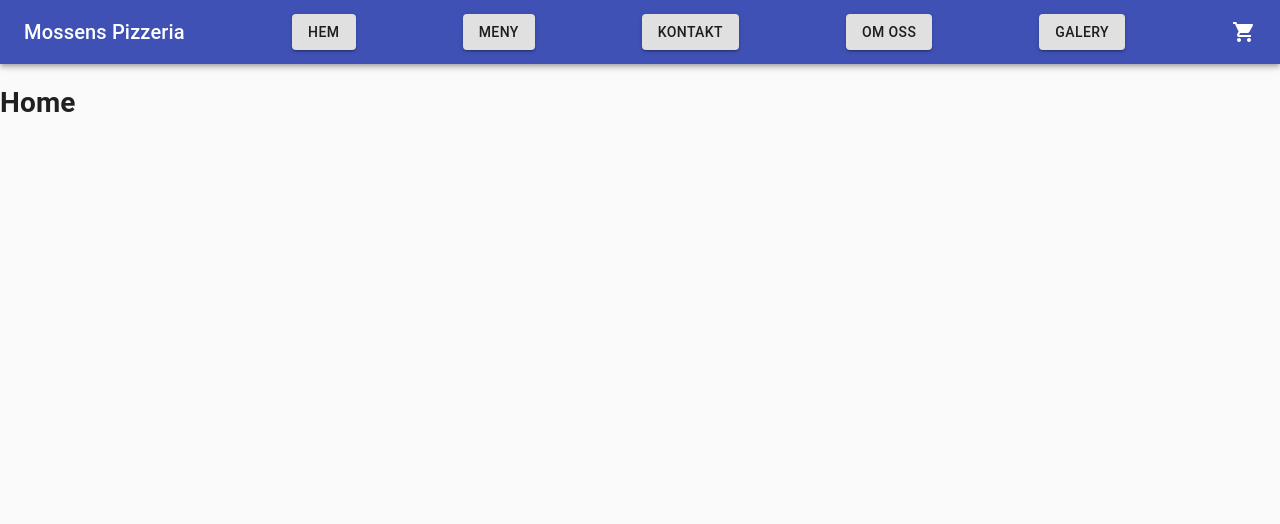
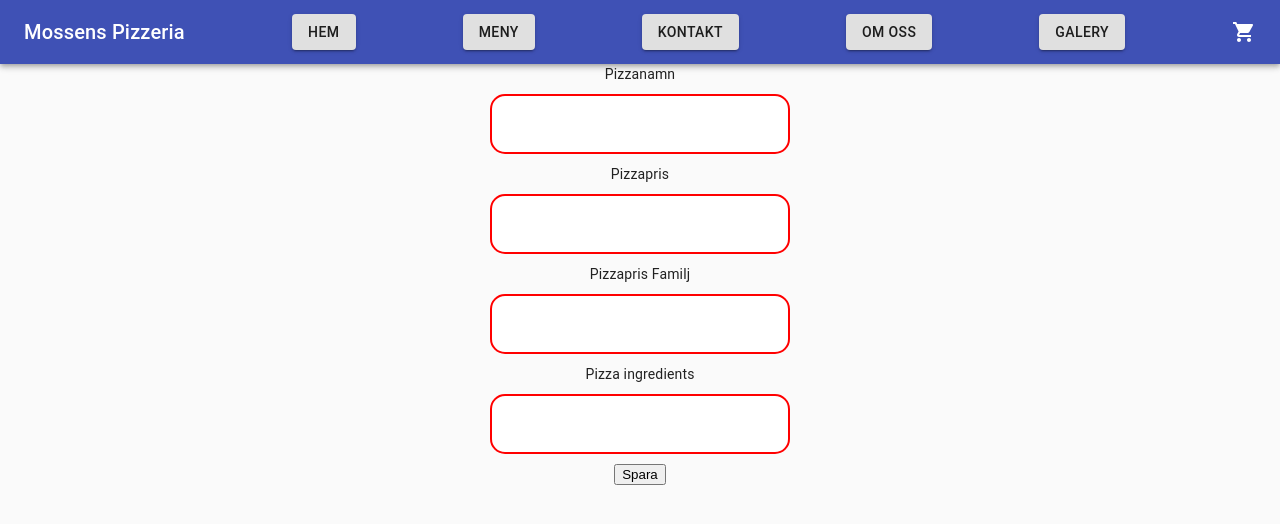
Before and after one commit to RezanTuran/MossensOnlinePizza, a React (Create React App) app in the folder client/: page / in a window 1280 px wide. Shown: the top 524 px of the page. Built offline with nearby package versions, Linux system fonts and the light colour scheme.

Commit message:
structure test

```diff
--- /dev/null
+++ b/client/src/components/Admin/InserPizza.js
@@ -0,0 +1,55 @@
+import React, { useState } from 'react'
+import '../Admin/style.css';
+import Axios from 'axios';
+
+function InserPizza() {
+
+    const [pizzaName, setPizzaName] = useState('')
+    const [pizzaPrice, setPizzaPrice] = useState('')
+    const [pizzaPriceF, setPizzaPriceF] = useState('')
+    const [ingredients, setIngredients] = useState('')
+    const [pizzaList, setPizzaList] = useState([])
+
+    // Post pizza
+    const insertPizza = () => {
+        Axios.post('https://mossenspizzeria.herokuapp.com/api/insert', {
+            pizzaName: pizzaName,
+            pizzaPrice: pizzaPrice,
+            pizzaPriceF: pizzaPriceF,
+            ingredients: ingredients
+        });
+
+        setPizzaList([
+            ...pizzaList,
+            { pizzaName: pizzaName, pizzaPrice: pizzaPrice, pizzaPriceF: pizzaPriceF, ingredients: ingredients }
+        ]);
+        window.location.reload()
+    };
+
+    return (
+        <div className="app">
+            <div className="form">
+                <label>Pizzanamn</label>
+                <input type="text" name="pizzaName" onChange={(e) => {
+                    setPizzaName(e.target.value)
+                }} />
+                <label>Pizzapris</label>
+                <input type="text" name="pizzaPrice" onChange={(e) => {
+                    setPizzaPrice(e.target.value)
+                }} />
+                <label>Pizzapris Familj</label>
+                <input type="text" name="pizzaPriceF" onChange={(e) => {
+                    setPizzaPriceF(e.target.value)
+                }} />
+                <label>Pizza ingredients</label>
+                <input type="text" name="ingredients" onChange={(e) => {
+                    setIngredients(e.target.value)
+                }} />
+
+                <button onClick={insertPizza}>Spara</button>
+                </div>
+            </div>
+    )
+}
+
+export default InserPizza
--- a/client/src/components/Cart/Cart.js
+++ b/client/src/components/Cart/Cart.js
@@ -32,6 +32,7 @@ function Cart({
                                 </div>
                                 <p>{product.ingredients}</p>
                                 <input
+                                    type="number"
                                     value={product.quantity}
                                     onChange={(e) =>
                                         setQuantity(product,
--- a/client/src/components/Header.js
+++ b/client/src/components/Header.js
@@ -31,15 +31,13 @@ const useStyles = makeStyles(theme => ({
   },
 }));
 
-
-const Header = props => {
+const Header = (props) => {
   const { history } = props;
   const classes = useStyles();
   const [anchorEl, setAnchorEl] = React.useState(null);
   const open = Boolean(anchorEl);
   const theme = useTheme();
   const isMobile = useMediaQuery(theme.breakpoints.down("xs"));
-
 
   const handleMenu = event => {
     setAnchorEl(event.currentTarget);
@@ -79,11 +77,6 @@ const Header = props => {
       menuTitle: "Cart",
       pageURL: "/cart"
     },
-    {
-      menuTitle: "Admin",
-      pageURL: "/admin"
-    },
-
   ];
 
   return (
@@ -142,7 +135,7 @@ const Header = props => {
                 >
                   HEM
               </Button>
-              <Button
+                <Button
                   variant="contained"
                   onClick={() => handleButtonClick("/menu")}
                 >
--- a/client/src/components/Pages/Home.js
+++ b/client/src/components/Pages/Home.js
@@ -1,10 +1,12 @@
 import React from 'react'
-
+import InserPizza from '../Admin/InserPizza'
 function Home() {
 
 
     return (
-       <h1>Home</h1>
+       <div>
+           <InserPizza />
+       </div>
     )
 }
 
```
Also changed, not shown: 16 other files (tests, documents, lock files or other folders).
